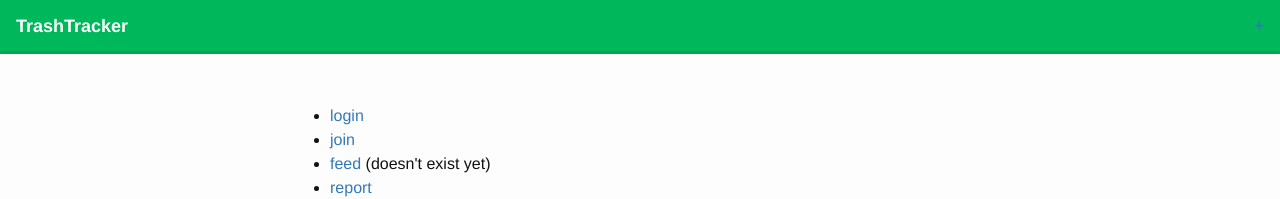
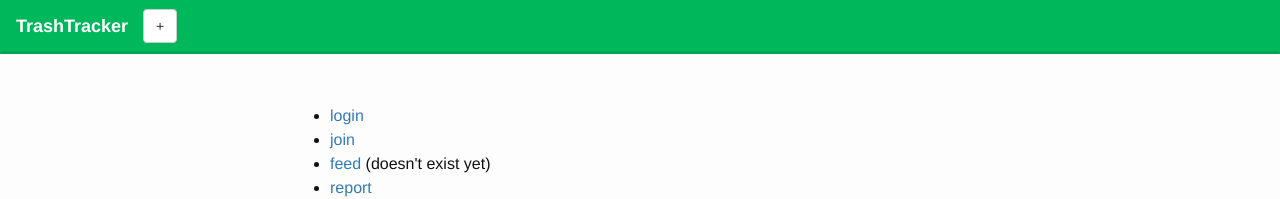
Before and after one commit to kocsenc/FoodTracker, a Jekyll site: the page built from index.html, in a window 1280 px wide. Shown: the top 199 px of the page. Built offline with Jekyll 4.4.1, drawn with Linux system fonts in a browser that asks for light colours; nearby versions of some CDN libraries.

Commit message:
Plus button no longer wraps

```diff
--- a/_includes/header.html
+++ b/_includes/header.html
@@ -3,12 +3,12 @@
         <!-- Brand and toggle get grouped for better mobile display -->
         <div class="navbar-header">
             <a class="navbar-brand" href="/">TrashTracker</a>
+            {% if page.url != "/login/"  and page.url != "/join/"%}
+            <button type="button" class="pull-right btn btn-default navbar-btn">
+               +
+            </button>
+        {%endif%}
         </div>
-        {% if page.url != "/login/"  and page.url != "/join/"%}
-        <ul class="nav navbar-nav navbar-right">
-            <li><a href="#about">+</a></li>
-        </ul>
-        {%endif%}
         <div>
     </div><!-- /.container-fluid -->
 </nav>
```
